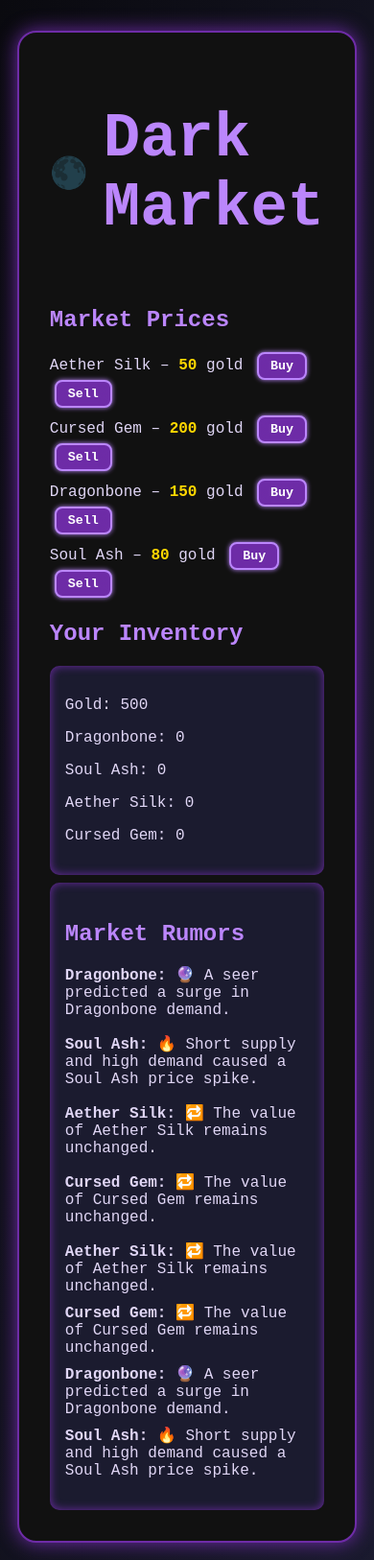
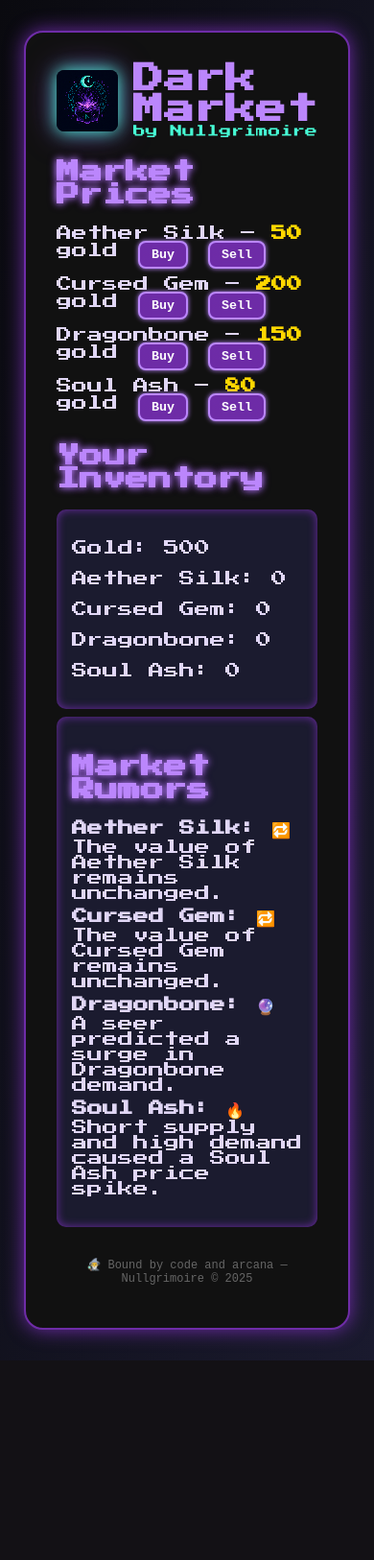
Before and after one commit to Nullgrimoire/Dark-Market, a Flask app: page / in a window 390 px wide. Shown: the top 1626 px of the page at 96% size. After the commit the page ends 1418 px from the top, so only its background shows below. Run offline with Flask 3, Linux system fonts and the light colour scheme.

Commit message:
feat[🎨 Style & Structure]: Finalize Nullgrimoire branding for Dark Market
- Added pixel sigil logo and branding block to layout
- Styled branding elements with Press Start 2P font and arcane glow
- Rewrote index.html to use async price/inventory/rumor updates via JS
- Cleaned up structure and added mobile meta support
- Introduced animation effects (fade-in, glow, pulse) in CSS
- Included footer tagline for brand signature

```diff
--- a/app.py
+++ b/app.py
@@ -28,30 +28,36 @@ market_rumors = {
     "Cursed Gem": "🔁 The value of Cursed Gem remains unchanged."
 }
 
+data_lock = threading.Lock()
+
 # Price fluctuation logic (one item at a time)
 def fluctuate_market():
     while True:
         time.sleep(10)
 
-        item = random.choice(list(market_prices.keys()))
-        change = random.randint(-25, 25)
+        with data_lock:
+            item = random.choice(list(market_prices.keys()))
+            change = random.randint(-25, 25)
 
-        old_price = market_prices[item]
-        new_price = max(1, old_price + change)
-        market_prices[item] = new_price
+            old_price = market_prices[item]
+            new_price = max(1, old_price + change)
+            market_prices[item] = new_price
 
-        # Update only that item's rumor
-        if change > 0:
-            market_rumors[item] = f"📈 {item} prices rose due to rising demand."
-        elif change < 0:
-            market_rumors[item] = f"📉 {item} prices dropped after market surplus."
-        else:
-            market_rumors[item] = f"🌀 The value of {item} remains unchanged."
-        # Reset others
-        for other in market_prices:
-            if other != item:
-                market_rumors[other] = f"🔁 The value of {other} remains unchanged."
-
+            # Update only that item's rumor
+            if change > 0:
+                market_rumors[item] = f"📈 {item} prices rose due to rising demand."
+            elif change < 0:
+                market_rumors[item] = (
+                    f"📉 {item} prices dropped after market surplus."
+                )
+            else:
+                market_rumors[item] = f"🌀 The value of {item} remains unchanged."
+            # Reset others
+            for other in market_prices:
+                if other != item:
+                    market_rumors[other] = (
+                        f"🌀 The value of {other} remains unchanged."
+                    )
 
 @app.route("/")
 def index():
@@ -62,30 +68,32 @@ def index():
 
 @app.route("/api/market")
 def api_market():
-    return jsonify({
-        "prices": market_prices,
-        "inventory": inventory,
-        "rumors": market_rumors
-    })
+    with data_lock:
+        data = {
+            "prices": dict(market_prices),
+            "inventory": dict(inventory),
+            "rumors": dict(market_rumors),
+        }
+    return jsonify(data)
 
 
 @app.route("/trade/<action>/<item>", methods=["POST"])
 def trade(action, item):
     item = item.title()
-    if item not in market_prices:
-        return "Item not found", 400
+    with data_lock:
+        if item not in market_prices:
+            return "Item not found", 400
 
-    price = market_prices[item]
+        price = market_prices[item]
 
-    if action == "buy":
-        if inventory["Gold"] >= price:
-            inventory["Gold"] -= price
-            inventory[item] += 1
-    elif action == "sell":
-        if inventory[item] > 0:
-            inventory["Gold"] += price
-            inventory[item] -= 1
-
+        if action == "buy":
+            if inventory["Gold"] >= price:
+                inventory["Gold"] -= price
+                inventory[item] += 1
+        elif action == "sell":
+            if inventory[item] > 0:
+                inventory["Gold"] += price
+                inventory[item] -= 1
     return ("", 204)
 
 
--- a/static/style.css
+++ b/static/style.css
@@ -1,6 +1,8 @@
+@import url('https://fonts.googleapis.com/css2?family=Press+Start+2P&display=swap');
+
 body {
   margin: 0;
-  font-family: 'Courier New', monospace;
+  font-family: 'Press Start 2P', monospace;
   background: linear-gradient(to bottom right, #0a0a0f, #1a1a2e);
   color: #e0d6f5;
   display: flex;
@@ -15,6 +17,45 @@ body {
   border-radius: 20px;
   box-shadow: 0 0 20px #6e2ca7;
   width: 700px;
+  animation: fadeIn 0.8s ease-out;
+}
+
+@keyframes fadeIn {
+  from { opacity: 0; transform: scale(0.97); }
+  to { opacity: 1; transform: scale(1); }
+}
+
+.branding {
+  display: flex;
+  align-items: center;
+  gap: 1rem;
+  margin-bottom: 1.5rem;
+}
+
+.sigil {
+  width: 64px;
+  height: 64px;
+  image-rendering: pixelated;
+  border-radius: 8px;
+  box-shadow: 0 0 10px #47FDD6;
+  animation: pulseGlow 2.5s ease-in-out infinite;
+}
+
+@keyframes pulseGlow {
+  0%, 100% { box-shadow: 0 0 10px #47FDD6; }
+  50% { box-shadow: 0 0 20px #47FDD6, 0 0 40px #6e2ca7; }
+}
+
+.brand-text h1 {
+  font-size: 2rem;
+  margin: 0;
+  color: #bb86fc;
+}
+
+.byline {
+  font-size: 0.8rem;
+  color: #47FDD6;
+  margin: 0;
 }
 
 .header {
@@ -33,6 +74,12 @@ body {
 h2 {
   color: #bb86fc;
   margin-top: 1.5rem;
+  animation: glowText 4s ease-in-out infinite;
+}
+
+@keyframes glowText {
+  0%, 100% { text-shadow: 0 0 4px #bb86fc; }
+  50% { text-shadow: 0 0 8px #bb86fc, 0 0 12px #6e2ca7; }
 }
 
 .gold {
@@ -76,3 +123,11 @@ button:hover {
   transform: scale(1.1);
   box-shadow: 0 0 10px #bb86fc, 0 0 20px #6e2ca7;
 }
+
+.footer {
+  font-size: 0.75rem;
+  text-align: center;
+  color: #666;
+  margin-top: 2rem;
+  font-family: 'Courier New', monospace;
+}
--- a/templates/index.html
+++ b/templates/index.html
@@ -2,8 +2,11 @@
 <html lang="en">
 <head>
   <meta charset="UTF-8">
-  <title>Dark Market</title>
+  <meta name="viewport" content="width=device-width, initial-scale=1.0">
+  <title>Dark Market | Nullgrimoire</title>
   <link rel="stylesheet" href="{{ url_for('static', filename='style.css') }}">
+  <link rel="icon" type="image/png" href="{{ url_for('static', filename='images/logo.png') }}">
+
   <script>
     async function updateMarket() {
       const res = await fetch('/api/market');
@@ -24,6 +27,14 @@
       for (const [item, rumor] of Object.entries(data.rumors)) {
         rumorsEl.innerHTML += `<li><strong>${item}:</strong> ${rumor}</li>`;
       }
+
+      const inventoryEl = document.querySelector('.inventory');
+      inventoryEl.innerHTML = `<p>Gold: ${data.inventory["Gold"]}</p>`;
+      for (const [item, qty] of Object.entries(data.inventory)) {
+        if (item !== 'Gold') {
+          inventoryEl.innerHTML += `<p>${item}: ${qty}</p>`;
+        }
+      }
     }
 
     async function trade(item, action) {
@@ -37,9 +48,12 @@
 </head>
 <body>
   <div class="container">
-    <div class="header">
-      <span class="icon">🌑</span>
-      <h1>Dark Market</h1>
+    <div class="branding">
+      <img src="{{ url_for('static', filename='images/sigil.png') }}" class="sigil" alt="Nullgrimoire Sigil">
+      <div class="brand-text">
+        <h1>Dark Market</h1>
+        <p class="byline">by Nullgrimoire</p>
+      </div>
     </div>
 
     <div class="market-info">
@@ -48,20 +62,16 @@
 
       <h2>Your Inventory</h2>
       <div class="inventory">
-        <p>Gold: {{ inventory["Gold"] }}</p>
-        {% for item, qty in inventory.items() if item != "Gold" %}
-          <p>{{ item }}: {{ qty }}</p>
-        {% endfor %}
+        <p>Loading inventory...</p>
       </div>
     </div>
 
     <div class="rumors">
       <h2>Market Rumors</h2>
-      {% for item in item_order %}
-      <p><strong>{{ item }}:</strong> {{ rumors[item] }}</p>
-      {% endfor %}
       <ul id="rumors"></ul>
     </div>
+
+    <p class="footer">🧙‍♂️ Bound by code and arcana — Nullgrimoire © 2025</p>
   </div>
 </body>
 </html>
```
Also changed, not shown: templates/layout.html (deleted, +0 -14 lines), static/images/sigil.png (added).
